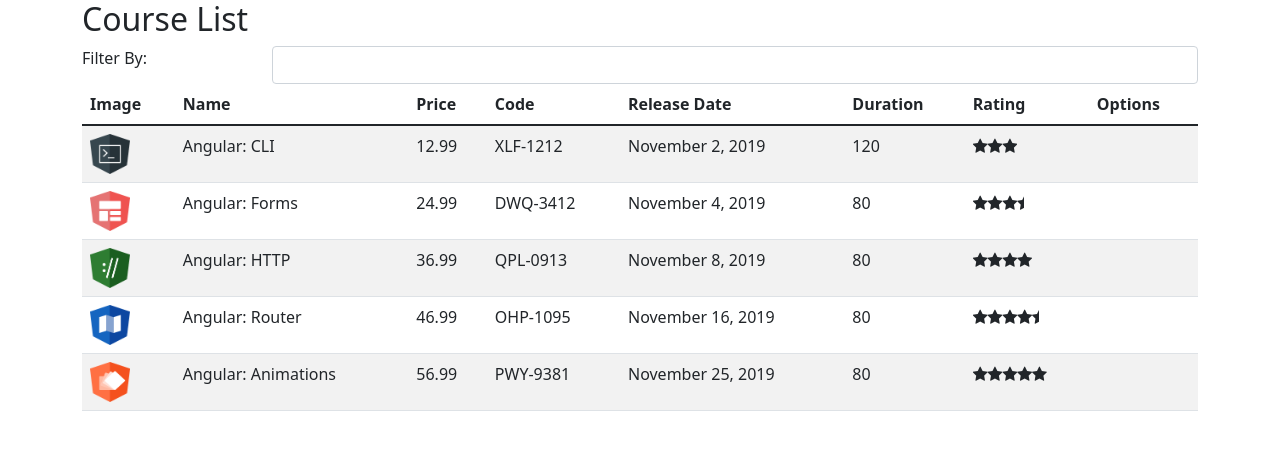
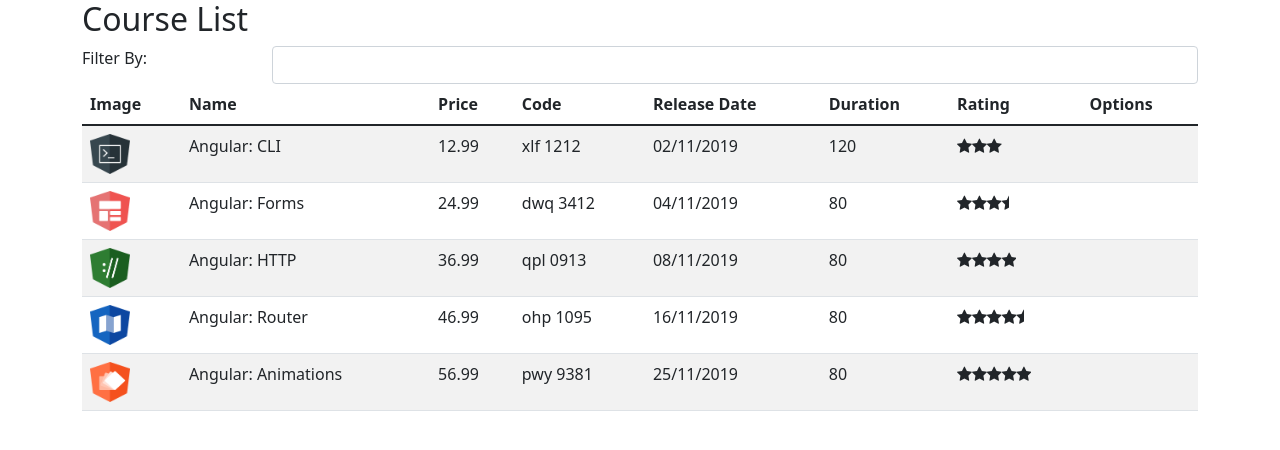
Before and after one commit to Neto002/DIO-Santander-Universidade, an Angular app in the folder Angular/course-manager/: page / in a window 1280 px wide. Shown: the top 450 px of the page. Built offline with nearby package versions, Linux system fonts and the light colour scheme.

Commit message:
criando pipes para formatações

```diff
--- a/Angular/course-manager/src/app/app.module.ts
+++ b/Angular/course-manager/src/app/app.module.ts
@@ -5,12 +5,14 @@ import { FormsModule } from '@angular/forms';
 import { AppComponent } from './app.component';
 import { CourseListComponent } from './courses/course-list.component';
 import { StarComponent } from './star/star.component';
+import { ReplacePipe } from './pipe/replace.pipe';
 
 @NgModule({
   declarations: [
     AppComponent,
     CourseListComponent,
-    StarComponent
+    StarComponent,
+    ReplacePipe
   ],
   imports: [
     BrowserModule,
--- a/Angular/course-manager/src/app/courses/course-list.component.html
+++ b/Angular/course-manager/src/app/courses/course-list.component.html
@@ -25,8 +25,8 @@
       <td><img [src]="course.imageUrl" width="40" height="40" alt=""></td>
       <td>{{ course.name }}</td>
       <td>{{ course.price }}</td>
-      <td>{{ course.code }}</td>
-      <td>{{ course.releaseDate }}</td>
+      <td>{{ course.code | lowercase | replace: '-': ' ' }}</td>
+      <td>{{ course.releaseDate | date: 'dd/MM/yyyy' }}</td>
       <td>{{ course.duration }}</td>
       <td>
         <app-star [rating]="course.rating"></app-star>
--- /dev/null
+++ b/Angular/course-manager/src/app/pipe/replace.pipe.ts
@@ -0,0 +1,10 @@
+import { Pipe, PipeTransform } from '@angular/core';
+
+@Pipe({
+  name: 'replace',
+})
+export class ReplacePipe implements PipeTransform {
+    transform(value: string, char: string, valueToReplace: string) {
+        return value.replace(char, valueToReplace)
+    }
+}
```
